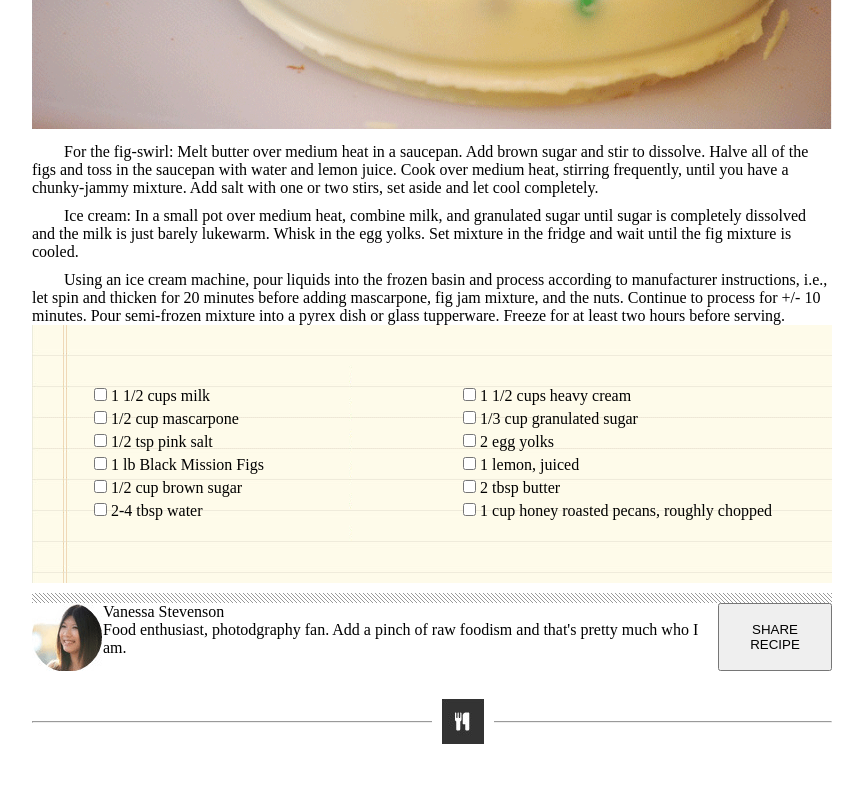
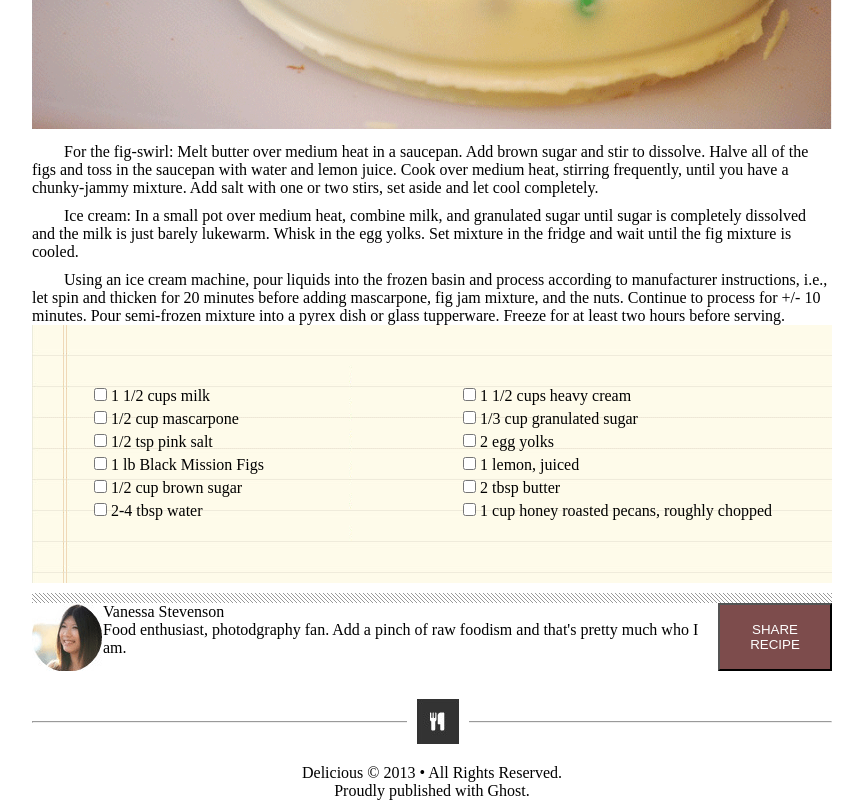
Before and after one commit to p-brubaker/lab-10-chocolate-pizza, a plain HTML site: page index.html in a window 1280 px wide. Shown: the part 507-1307 px from the top of the page, without its empty margins (208-1071 px from the left). Before the commit the page ends 1265 px from the top, so only its background shows below. Drawn offline with Linux system fonts and the light colour scheme.

Commit message:
finishing HTML and nearing completion of CSS

```diff
--- a/index.html
+++ b/index.html
@@ -99,9 +99,14 @@
             <hr>
             <img src="./assets/logo.png" alt="fork-knife-logo" id="fork-knife-logo-footer">
         </div>
+        <div id="delicious">
+            <span>Delicious &#169 2013 &#8226 All Rights Reserved.</span>
+            <span>Proudly published with Ghost.</span>
+        </div>
     </footer>
 
     <script type="module" src="./app.js"></script>
+
 </body>
 
 </html>
--- a/styles/style.css
+++ b/styles/style.css
@@ -47,11 +47,9 @@ p {
     margin-top: 10px;
     text-indent: 2em;
 }
-body{
-
-width:800px;
-margin:auto;
-
+body {
+    width:800px;
+    margin:auto;
 }
 
 
@@ -72,33 +70,48 @@ margin:auto;
     margin-bottom: 3px;
 }
 
-#author-bio{
+#author-bio {
     display: flex;
     flex-direction: row;
     justify-content: space-between;
 }
 
-#span-container{
+#span-container {
     display: flex;
     flex-direction: column;
 }
 
-img{
+img {
     max-width: 100%;
 }
 
-hr{
+hr {
     position: relative;
     z-index: 1;
     top:70%
 }
-#fork-knife-logo-footer{
+
+#fork-knife-logo-footer {
     position: relative;
     z-index: 2;
     border: solid 10px white;
     left: 50%;
+    margin-left: -25px;
 }
 
-#fork-knife-line{
+#fork-knife-line {
     height: 60px;
+    margin-bottom: 25px;
 }
+
+button {
+    background-color: rgba(76, 9, 9, 0.724);
+    color: white;
+}
+
+#delicious {
+    display: flex;
+    flex-direction: column;
+    justify-content: center;
+    align-items: center;
+}
```
